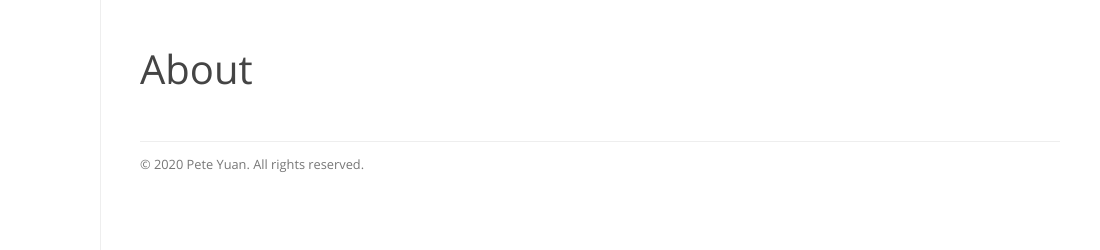
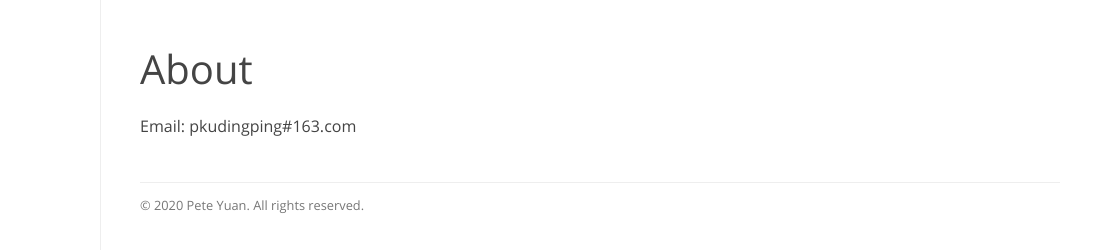
Before and after one commit to ydp/ydp.github.io, a plain HTML site: page about/index.html in a window 1280 px wide. Shown: the top 250 px of the page, 180-1280 px from the left. Drawn offline with Linux system fonts and the light colour scheme; files whose address does not match are found by name.

Commit message:
Site updated: 2020-03-14 15:12:17

```diff
--- a/about/index.html
+++ b/about/index.html
@@ -43,6 +43,7 @@
 <article class="post page">
   <h1 class="post-title">About</h1>
   <section class="post-content article-entry">
+    <p>Email: pkudingping#163.com</p>
 
   </section>
 </article>
```
